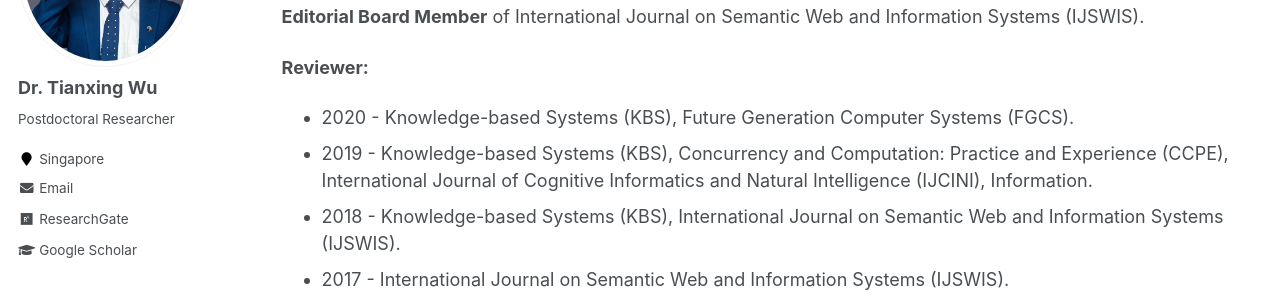
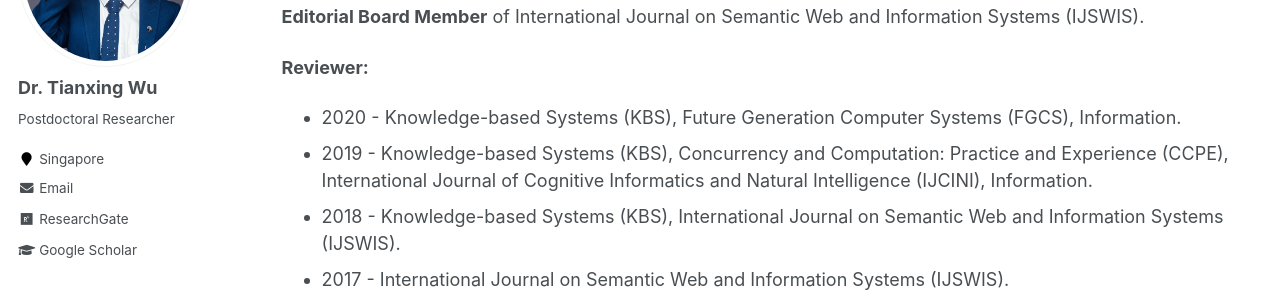
Before and after one commit to tianxing-wu/tianxing-wu.github.io, a Jekyll site: the page built from _pages/services.md, in a window 1280 px wide and 900 px high. Shown: the part 233-533 px from the top of the window. Built offline with Jekyll 4.4.1, drawn with Linux system fonts in a browser that asks for light colours.

Commit message:
site update

```diff
--- a/_pages/services.md
+++ b/_pages/services.md
@@ -9,7 +9,7 @@ author_profile: true
 **Editorial Board Member** of International Journal on Semantic Web and Information Systems (IJSWIS). <br>
 
 **Reviewer:**
-* 2020 - Knowledge-based Systems (KBS), Future Generation Computer Systems (FGCS).
+* 2020 - Knowledge-based Systems (KBS), Future Generation Computer Systems (FGCS), Information.
 * 2019 - Knowledge-based Systems (KBS), Concurrency and Computation: Practice and Experience (CCPE), International Journal of Cognitive Informatics and Natural Intelligence (IJCINI), Information.
 * 2018 - Knowledge-based Systems (KBS), International Journal on Semantic Web and Information Systems (IJSWIS).
 * 2017 - International Journal on Semantic Web and Information Systems (IJSWIS).
```
Also changed, not shown: 1 other file.
